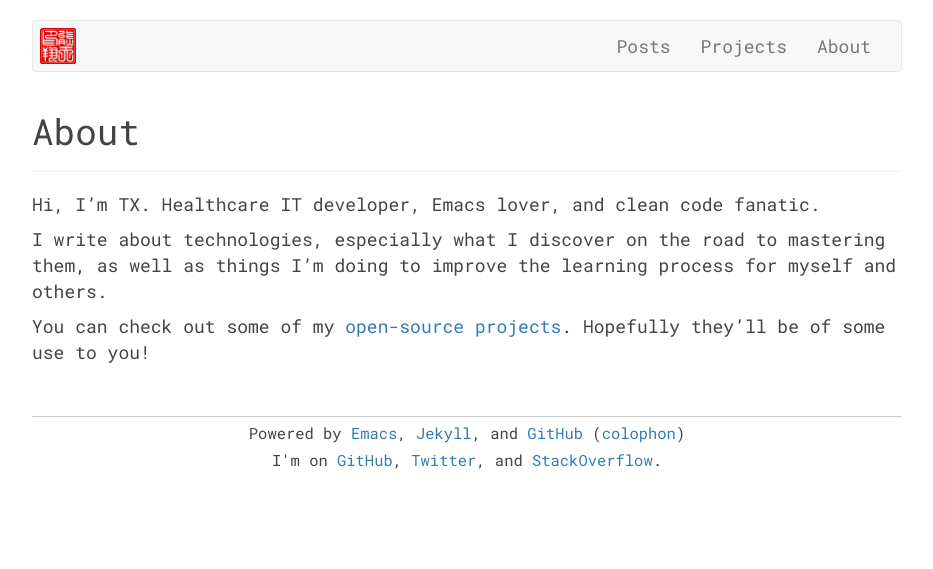
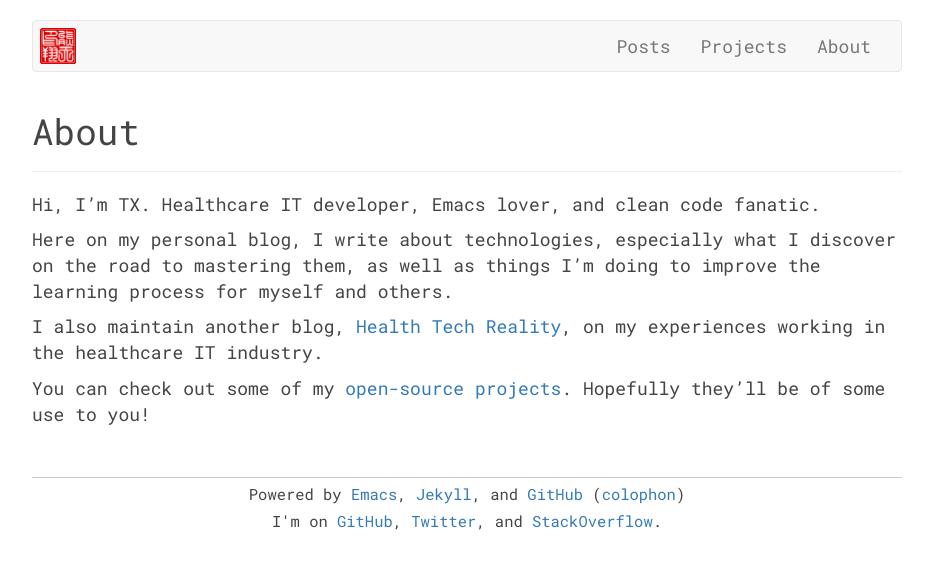
Before and after one commit to xiongtx/xiongtx.github.io, a Jekyll site: the page built from about.md, in a window 1280 px wide. Shown: the top 569 px of the page, without its empty margins (173-1106 px from the left). Built offline with Jekyll 4.4.1, drawn with Linux system fonts in a browser that asks for light colours; nearby versions of some CDN libraries.

Commit message:
Add link to Health Tech Reality

```diff
--- a/about.md
+++ b/about.md
@@ -5,6 +5,8 @@ layout: page
 
 Hi, I'm TX. Healthcare IT developer, Emacs lover, and clean code fanatic.
 
-I write about technologies, especially what I discover on the road to mastering them, as well as things I'm doing to improve the learning process for myself and others.
+Here on my personal blog, I write about technologies, especially what I discover on the road to mastering them, as well as things I'm doing to improve the learning process for myself and others.
+
+I also maintain another blog, [Health Tech Reality](http://www.healthtechreality.com/), on my experiences working in the healthcare IT industry.
 
 You can check out some of my [open-source projects](http://www.tianxiangxiong.com/projects). Hopefully they'll be of some use to you!
```
